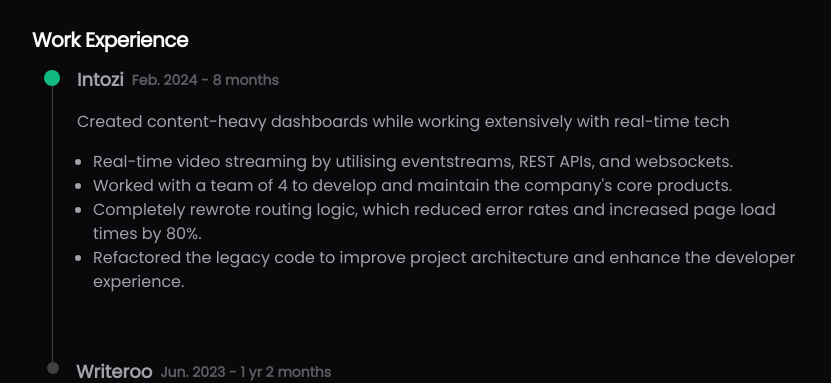
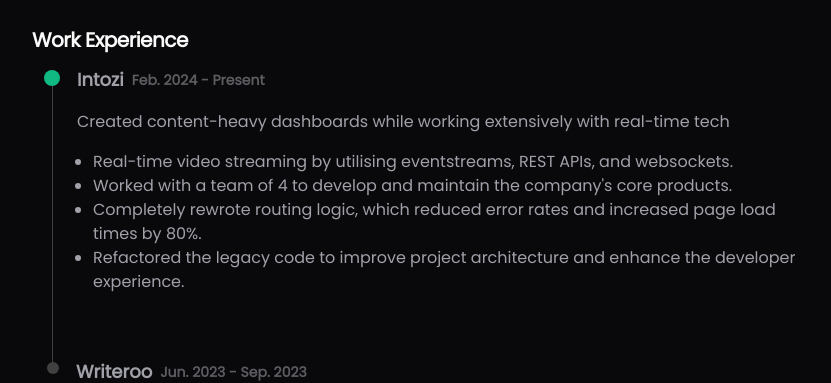
Before and after one commit to JayashTripathy/personal-portfolio, a Next.js app: page / in a window 1280 px wide. Shown: the part 479-862 px from the top of the page, without its empty margins (224-1055 px from the left). Built offline with nearby package versions, Linux system fonts and the light colour scheme.

Commit message:
fix: update work experience entry to display end date as 'Present'

```diff
--- a/src/app/(root)/components/work-experience-entry.tsx
+++ b/src/app/(root)/components/work-experience-entry.tsx
@@ -11,7 +11,7 @@
   isActive = false,
   isLast = false,
 }: WorkExperience) {
-  const duration = endDate ? calculateDuration(endDate) : "Present";
+  // const duration = endDate ? calculateDuration(endDate) : "Present";
 
   return (
     <TimelineEvent active={isActive} last={isLast}>
@@ -19,7 +19,7 @@
         <TimelineHeader>
           {company}{" "}
           <span className="text-sm opacity-55">
-            {startDate} - {duration}
+            {startDate} - {endDate}
           </span>
         </TimelineHeader>
         <p>{description}</p>
--- a/src/shared/work-experience.ts
+++ b/src/shared/work-experience.ts
@@ -4,7 +4,7 @@
   {
     company: "Intozi",
     startDate: "Feb. 2024",
-    endDate: "2024-02-29",
+    endDate: "Present",
     description:
       "Created content-heavy dashboards while working extensively with real-time tech",
     bulletPoints: [
```
